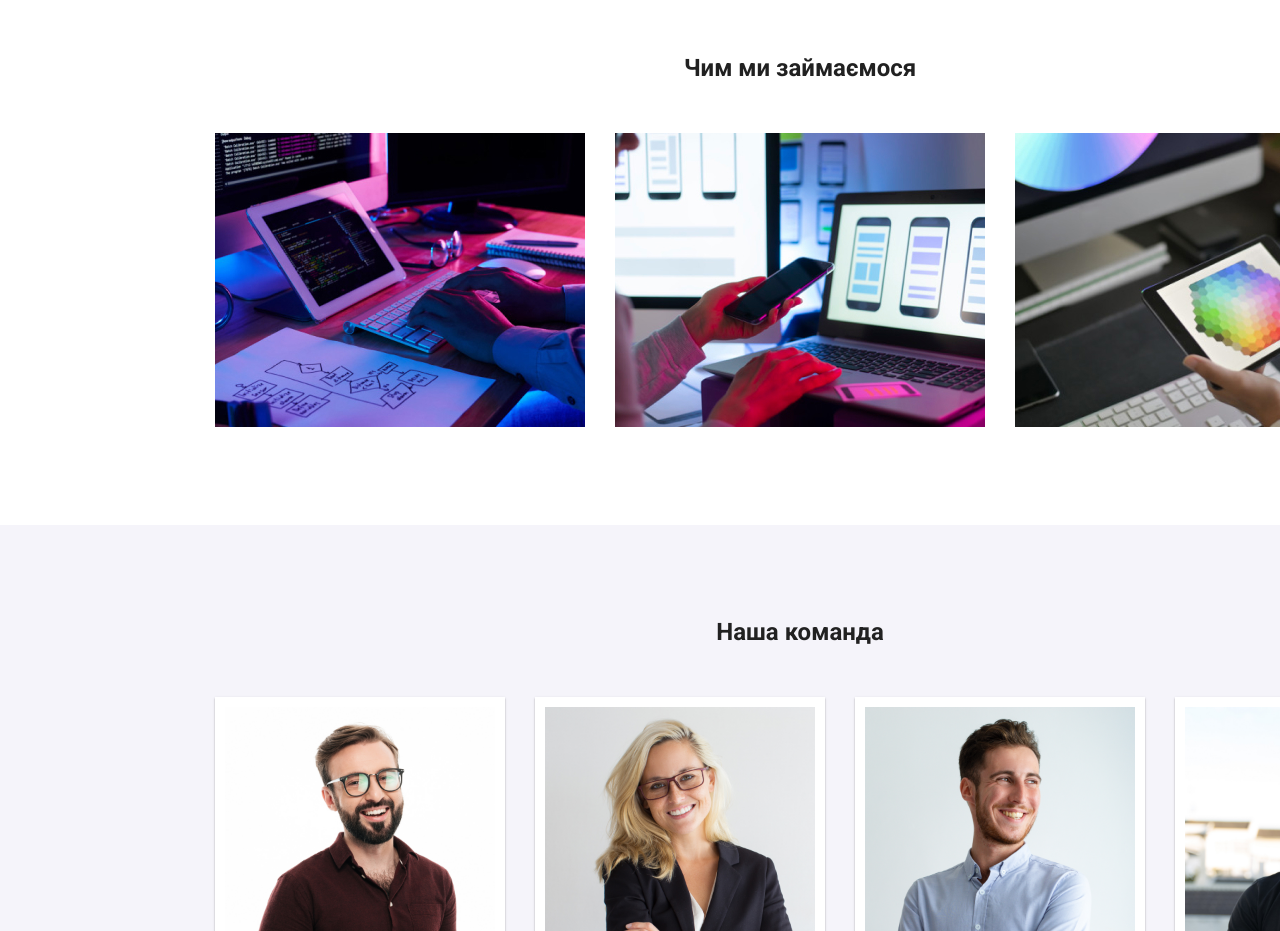
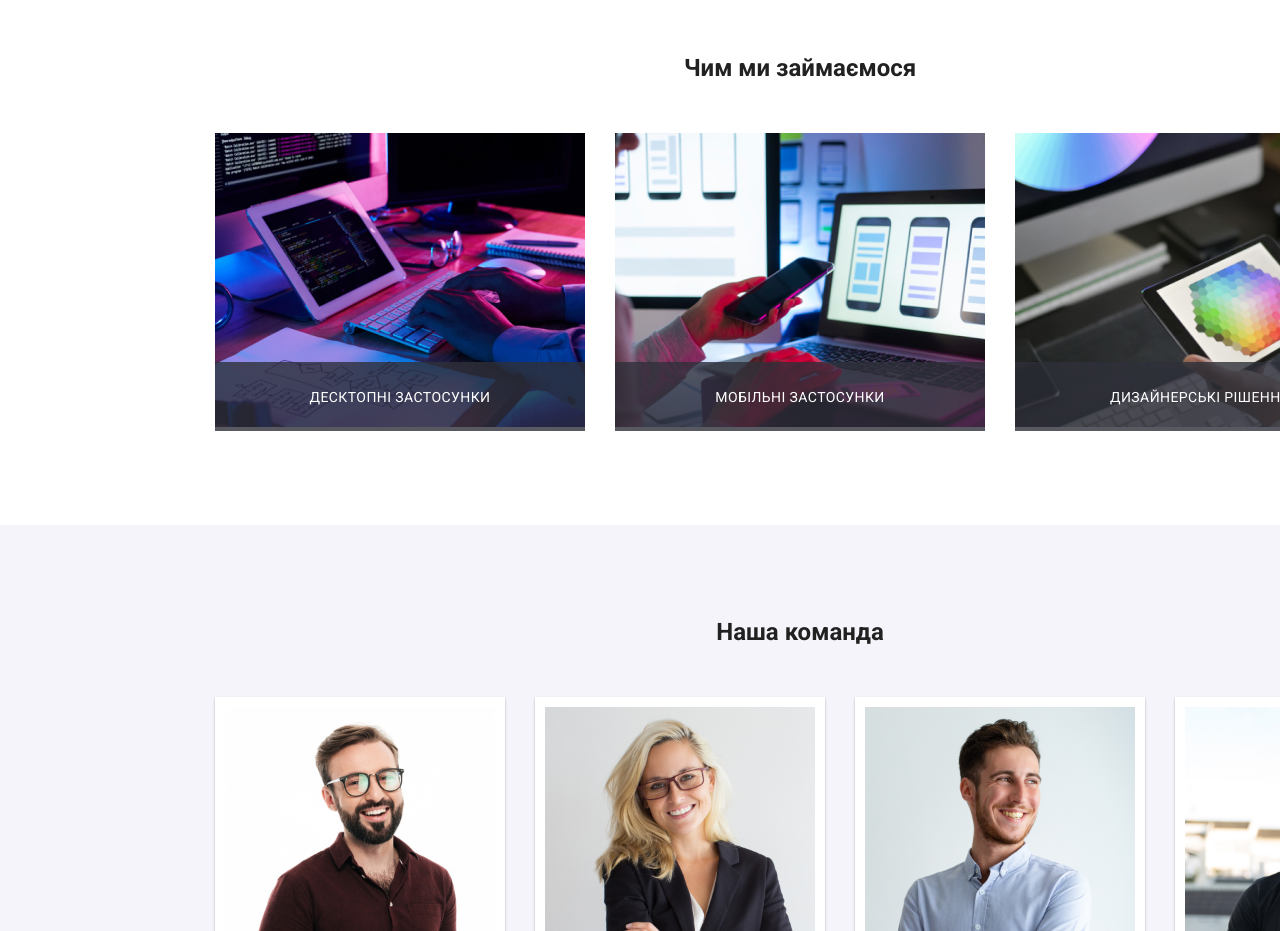
Before and after one commit to snastia/goiteens-hw-position, a plain HTML site: page index.html in a window 1280 px wide. Shown: the part 1240-2171 px from the top of the page. Drawn offline with nearby package versions, Linux system fonts and the light colour scheme.

Commit message:
goiteens-hw-position

```diff
--- a/index.html
+++ b/index.html
@@ -60,9 +60,9 @@
             <div class="backdrop">
                 <!-- Модальне вікно -->
                 <div class="modal">
-                    <button type="button">
-                        <svg width="18" height="18">
-                            <use href="./symbol-defs4.svg#icon-close"></use>
+                    <button type="button" class="close-button">
+                        <svg class="close" width="18" height="18">
+                            <use class="close" href="./symbol-defs4.svg#icon-close"></use>
                         </svg>
                     </button>
                 </div>
@@ -139,13 +139,40 @@
                 <h2 class="our-job">Чим ми займаємося</h2>
             <ul class="list-rb">
                 <li class="item">
-                    <img src="./imgs(webstudio)/img (19).jpg" alt="робочий стіл">
+                    <div class="thumb-place">
+                        <img src="./imgs(webstudio)/img (19).jpg" alt="робочий стіл">
+
+                        <div class="thumbwork">
+                            <p class="work-text">
+                                ДЕСКТОПНІ ЗАСТОСУНКИ
+                            </p>
+                        </div>
+                    </div>
                 </li>
+
+
                 <li class="item">
-                    <img src="./imgs(webstudio)/img (20).jpg" alt="робочий стіл">
+                    <div class="thumb-place">
+                        <img src="./imgs(webstudio)/img (20).jpg" alt="робочий стіл">
+
+                        <div class="thumbwork">
+                            <p class="work-text">
+                                МОБІЛЬНІ ЗАСТОСУНКИ
+                            </p>
+                        </div>
+                    </div>
                 </li>
+
                 <li class="item">
-                    <img src="./imgs(webstudio)/img (21).jpg" alt="робочий стіл">
+                    <div class="thumb-place">
+                        <img src="./imgs(webstudio)/img (21).jpg" alt="робочий стіл">
+
+                        <div class="thumbwork">
+                            <p class="work-text">
+                                ДИЗАЙНЕРСЬКІ РІШЕННЯ
+                            </p>
+                        </div>
+                    </div>
                 </li>
             </ul>
             </div>
--- a/style.css
+++ b/style.css
@@ -112,8 +112,23 @@ margin-left: auto;
     color: var(--secondary-text-color);
 }
 /* Модальне вікно і бекдроп */
+.button-close{
+border: none;
+background-color: #fff;
+border-radius: 50%;
+position: absolute;
+}
+.close{
+    height: 11px;
+width: 11px;
+left: 4px;
+top: 3px;
+
+}
+
 
 .backdrop{
+    z-index: 4;
     position: fixed;
     top: 0;
     left: 0;
@@ -207,6 +222,24 @@ color: var(--thirdly-text-color);
     background-color: aquamarine;
     color: #2F303A;
 
+}
+.thumbwork{
+    position: absolute;
+    background-color: rgba(47, 48, 58, 0.8);
+    color: var(--thirdly-text-color);
+    width: 100%;
+    height: 23%;
+    bottom: 0;
+    padding: 27px;
+}
+.thumb-place{
+position: relative;
+}
+.work-text{
+    font-size: 14px;
+    line-height: 16px;
+    text-align: center;
+    letter-spacing: 0.03em;
 }
 /* секція особливості */
 .fetures{
```
